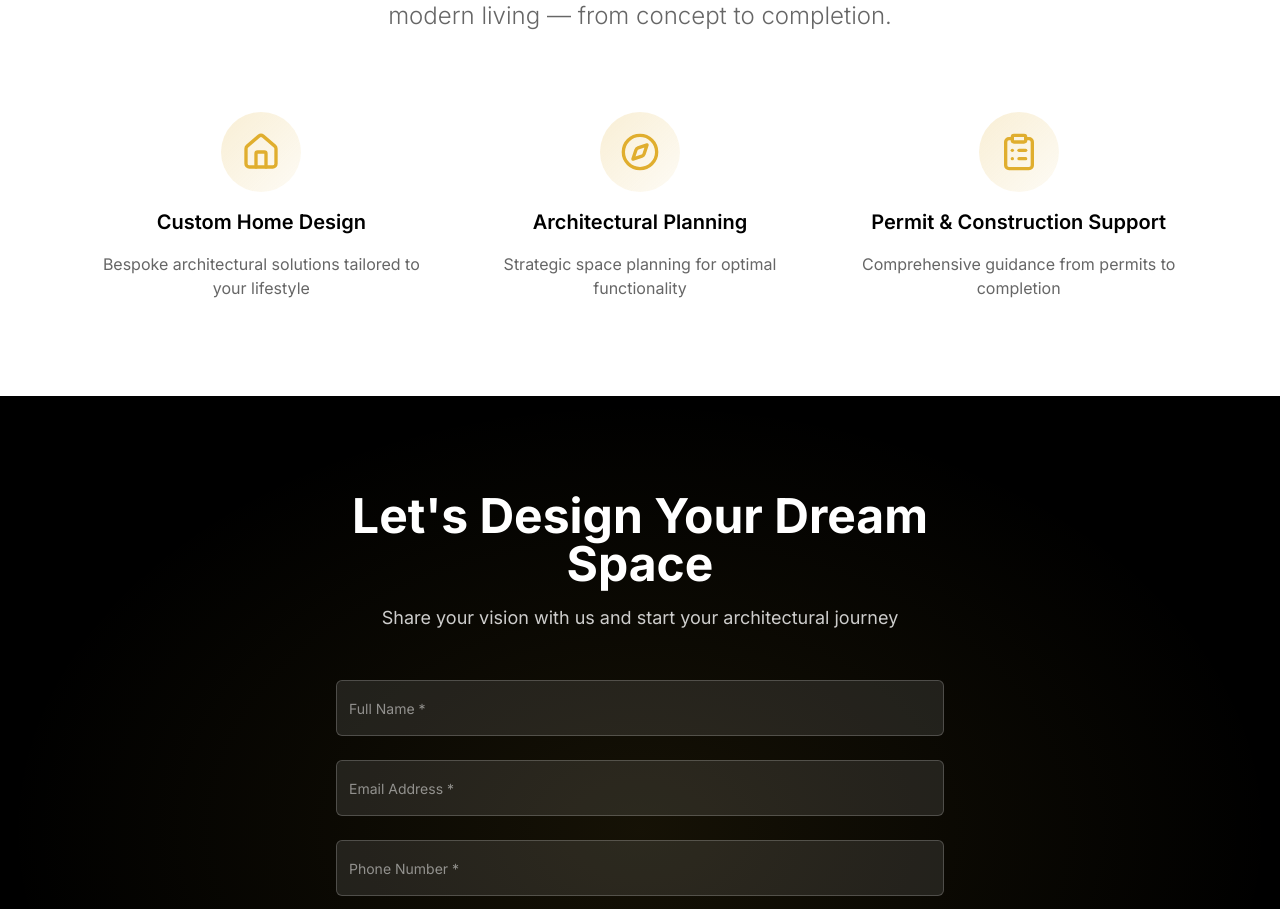
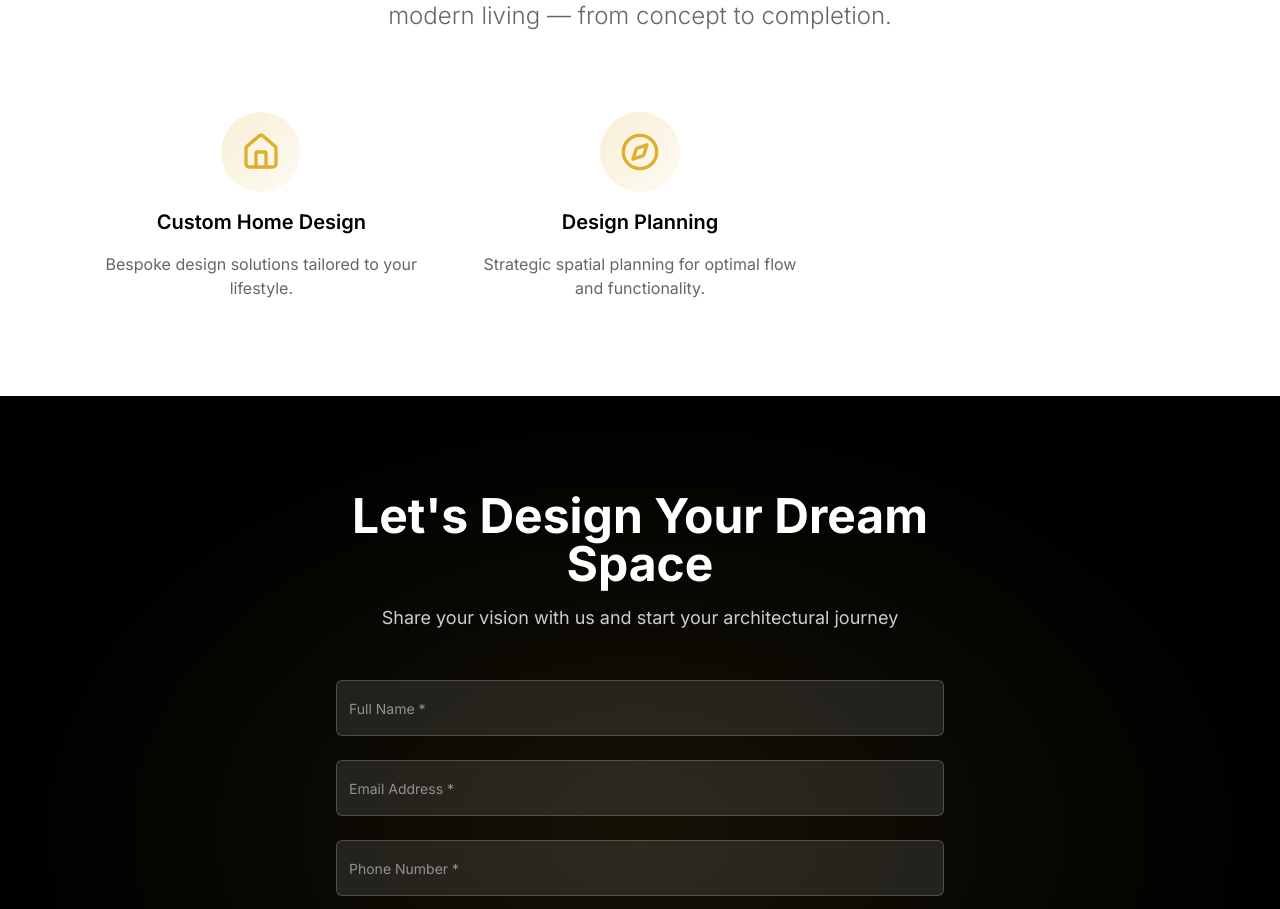
Before and after one commit to JxWayne890/arki-gold-essence, a React (Vite) app: page / in a window 1280 px wide. Shown: the part 992-1901 px from the top of the page. Built offline with nearby package versions, Linux system fonts and the light colour scheme; the HTML template or start-up script is replaced by a standard one.

Commit message:
Update About Section content

```diff
--- a/src/components/AboutSection.tsx
+++ b/src/components/AboutSection.tsx
@@ -3,15 +3,11 @@ const AboutSection = () => {
   const services = [{
     icon: Home,
     title: "Custom Home Design",
-    description: "Bespoke architectural solutions tailored to your lifestyle"
+    description: "Bespoke design solutions tailored to your lifestyle."
   }, {
     icon: Compass,
-    title: "Architectural Planning",
-    description: "Strategic space planning for optimal functionality"
-  }, {
-    icon: ClipboardList,
-    title: "Permit & Construction Support",
-    description: "Comprehensive guidance from permits to completion"
+    title: "Design Planning",
+    description: "Strategic spatial planning for optimal flow and functionality."
   }];
   return <section className="bg-background py-24 px-4">
       <div className="container mx-auto max-w-6xl">
```
